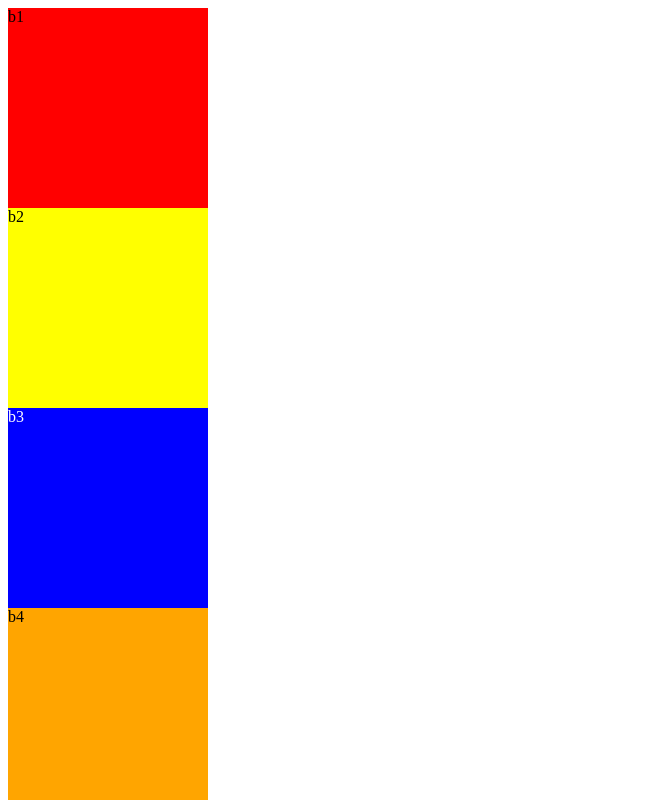
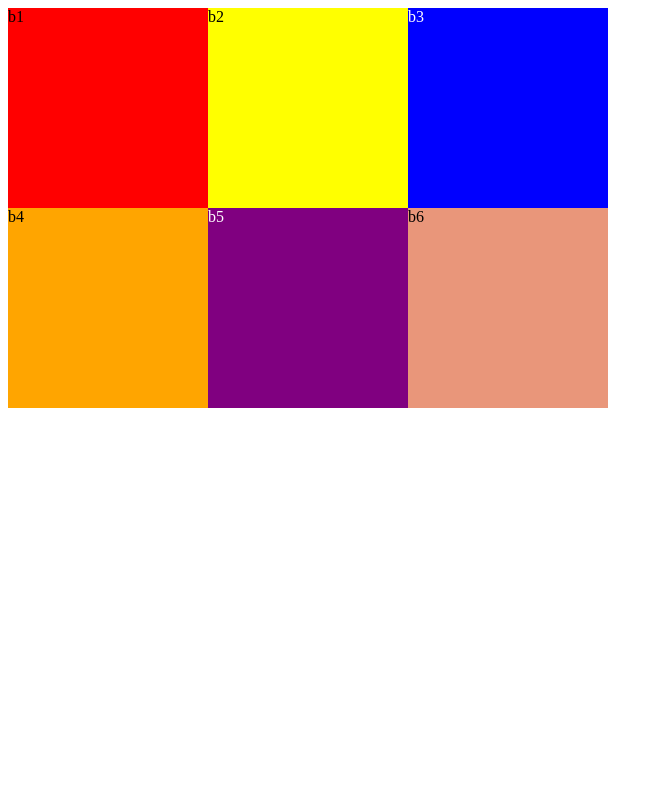
Before and after one commit to SarahBridges/layouts, a plain HTML site: page initialLayout3.html in a window 1280 px wide. Shown: the top 800 px of the page, without its empty margins (0-663 px from the left). Drawn offline with Linux system fonts and the light colour scheme.

Commit message:
Update initialLayout3.html

```diff
--- a/initialLayout3.html
+++ b/initialLayout3.html
@@ -13,7 +13,7 @@ div
     display:block;
     width:200px;
     height:200px;
-    float: left:
+    float: left;
 }
 
 .b1
```
